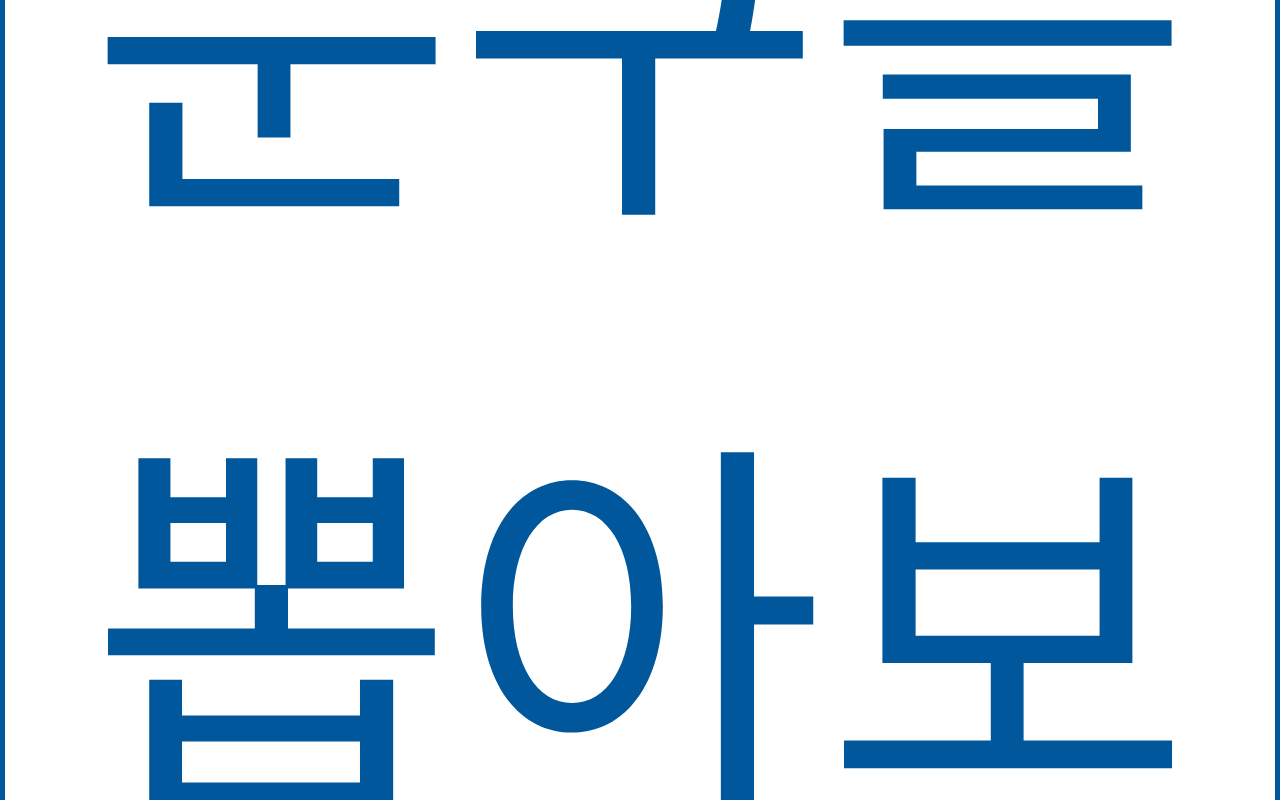
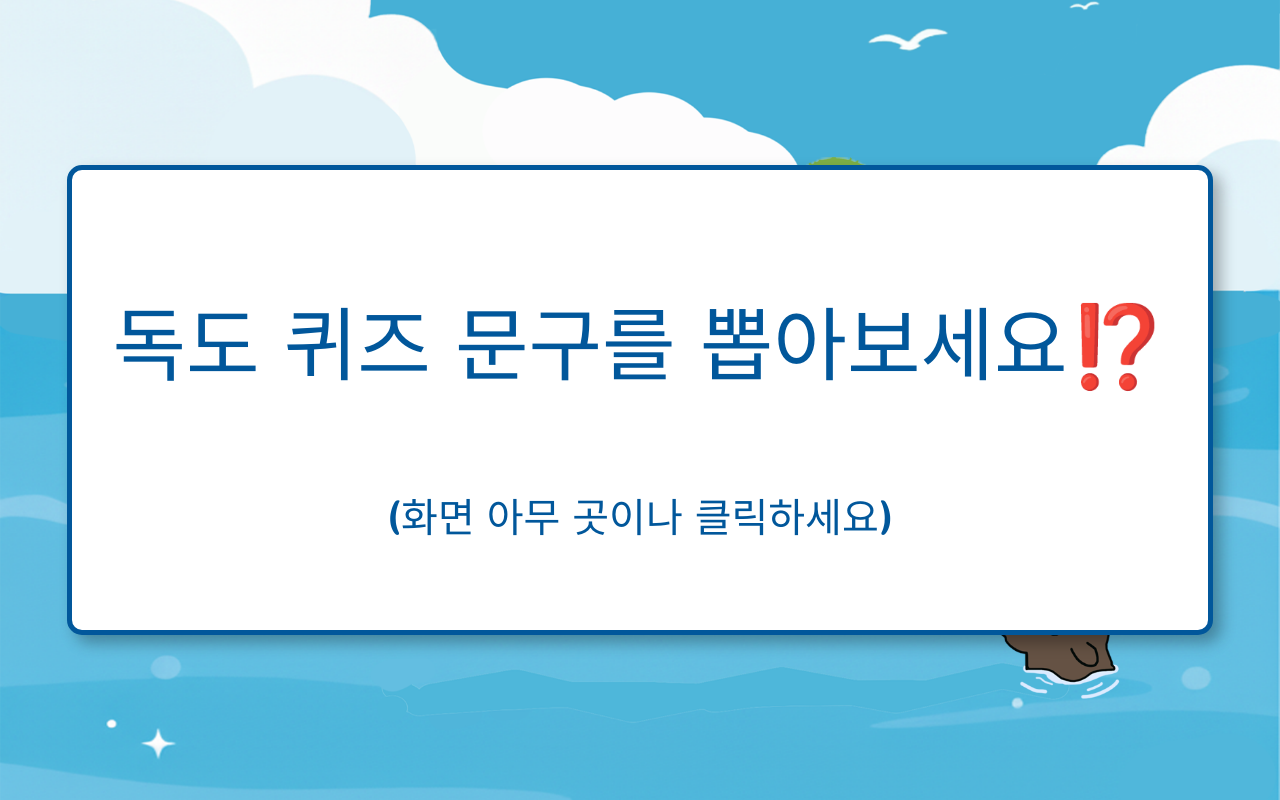
Before and after one commit to Horuragi212/dokdoquiz_mmk2025, a plain HTML site: page index.html in a window 1280 px wide. Shown: the top 800 px of the page. Drawn offline with Linux system fonts and the light colour scheme.

Commit message:
index.html

```diff
--- a/index.html
+++ b/index.html
@@ -14,7 +14,7 @@ body {
         height: 100vh;
         margin: 0;
         font-family: "Jua", sans-serif;
-        font-size: 400px;
+        font-size: 80px;
         cursor: pointer;
         text-align: center;
         /* ------------ 이 5줄을 추가하거나 수정하세요 ------------ */
@@ -40,7 +40,7 @@ body {
 
 <div id="output">
     <p>독도 퀴즈 문구를 뽑아보세요⁉️</p>
-    <p style="font-size: 30px;">(화면 아무 곳이나 클릭하세요)</p>
+    <p style="font-size: 40px;">(화면 아무 곳이나 클릭하세요)</p>
 </div>
 
 <script>
```
